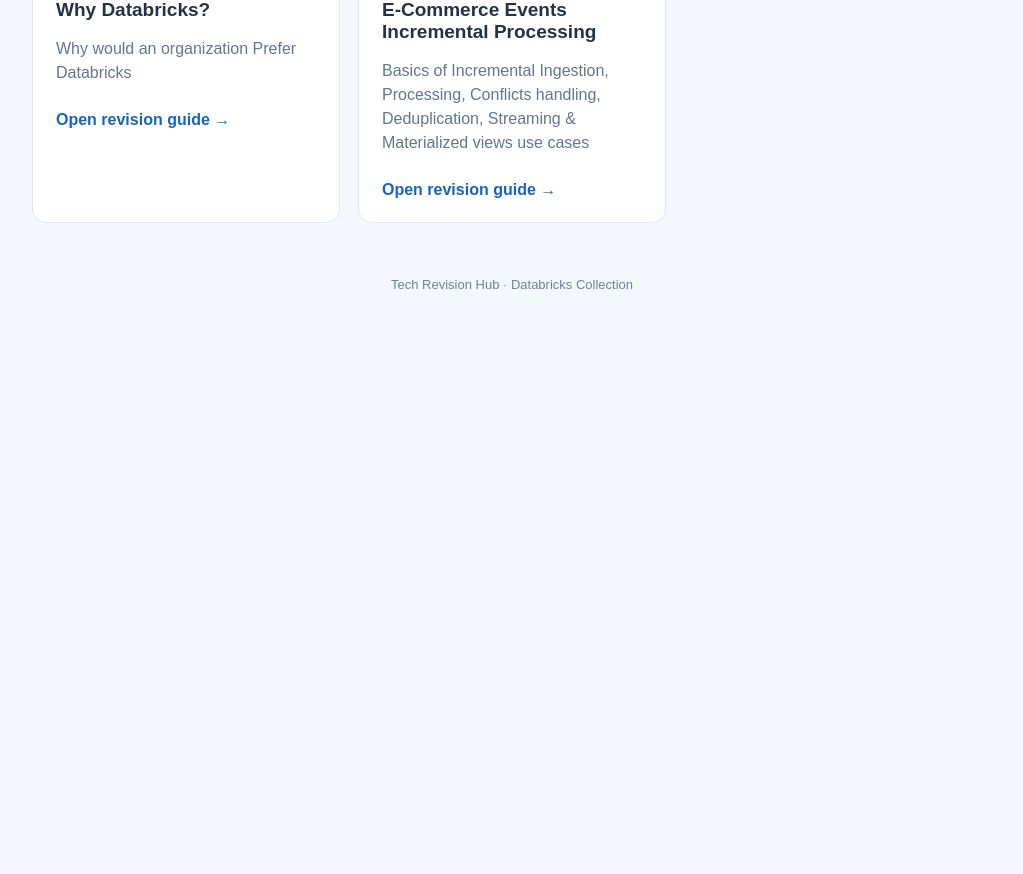
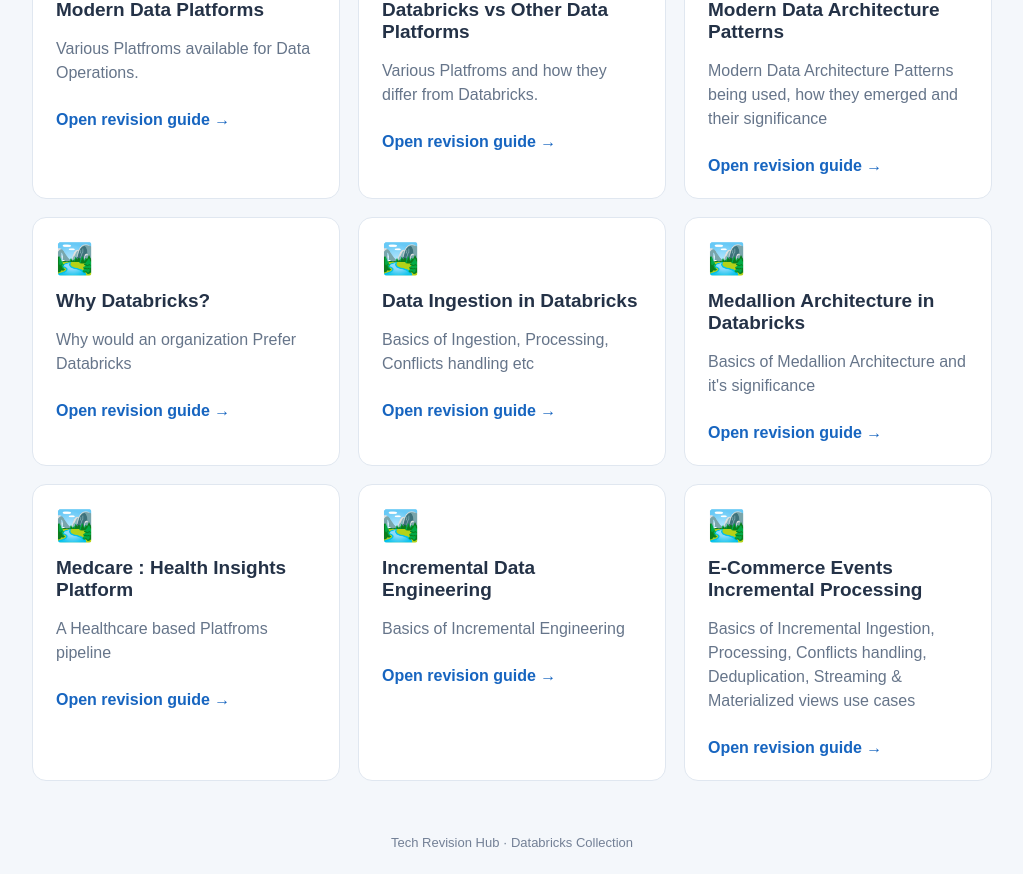
Before and after one commit to Nidhi8595/revision-hub, a plain HTML site: page domains/databricks.html in a window 1280 px wide. Shown: the part 623-1497 px from the top of the page, without its empty margins (128-1151 px from the left). Before the commit the page ends 939 px from the top, so only its background shows below. Drawn offline with Linux system fonts and the light colour scheme.

Commit message:
Add new Databricks guides and resources
Added multiple new guides related to Databricks, including topics on data engineering, architecture patterns, and incremental data engineering.

```diff
--- a/domains/databricks.html
+++ b/domains/databricks.html
@@ -113,6 +113,13 @@
         <span class="open">Open revision guide →</span>
       </a>
 
+      <a class="card" href="../guides/databricks-field-guide.html">
+        <span class="icon">🔍</span>
+        <h2>Data Engineering Question Bank</h2>
+        <p>A detailed explanation to the most important Datanricks questions</p>
+        <span class="open">Open revision guide →</span>
+      </a>
+
       <a class="card" href="../guides/Databricks in Detail.html">
         <span class="icon">🔍</span>
         <h2>Databricks in Detail</h2>
@@ -127,10 +134,52 @@
         <span class="open">Open revision guide →</span>
       </a>
 
+      <a class="card" href="../guides/databricks-vs-other-data-platforms.html">
+        <span class="icon">🏞️</span>
+        <h2>Databricks vs Other Data Platforms</h2>
+        <p>Various Platfroms and how they differ from Databricks.</p>
+        <span class="open">Open revision guide →</span>
+      </a>
+
+      <a class="card" href="../guides/modern-data-architecture-patterns.html">
+        <span class="icon">🏞️</span>
+        <h2>Modern Data Architecture Patterns</h2>
+        <p>Modern Data Architecture Patterns being used, how they emerged and their significance</p>
+        <span class="open">Open revision guide →</span>
+      </a>
+
       <a class="card" href="../guides/why_databricks_revision.html">
         <span class="icon">🏞️</span>
         <h2>Why Databricks?</h2>
         <p>Why would an organization Prefer Databricks</p>
+        <span class="open">Open revision guide →</span>
+      </a>
+
+       <a class="card" href="../guides/data-ingestion-databricks-guide.html">
+        <span class="icon">🏞️</span>
+        <h2>Data Ingestion in Databricks</h2>
+        <p>Basics of Ingestion, Processing, Conflicts handling etc</p>
+        <span class="open">Open revision guide →</span>
+      </a>
+
+      <a class="card" href="../guides/medallion-architecture.html">
+        <span class="icon">🏞️</span>
+        <h2>Medallion Architecture in Databricks</h2>
+        <p>Basics of Medallion Architecture and it's significance</p>
+        <span class="open">Open revision guide →</span>
+      </a>
+
+      <a class="card" href="../guides/medcare-healthcare_insights_guide.html">
+        <span class="icon">🏞️</span>
+        <h2>Medcare : Health Insights Platform</h2>
+        <p>A Healthcare based Platfroms pipeline</p>
+        <span class="open">Open revision guide →</span>
+      </a>
+
+      <a class="card" href="../guides/incremental-data-engineering.html">
+        <span class="icon">🏞️</span>
+        <h2>Incremental Data Engineering</h2>
+        <p>Basics of Incremental Engineering</p>
         <span class="open">Open revision guide →</span>
       </a>
 
```
